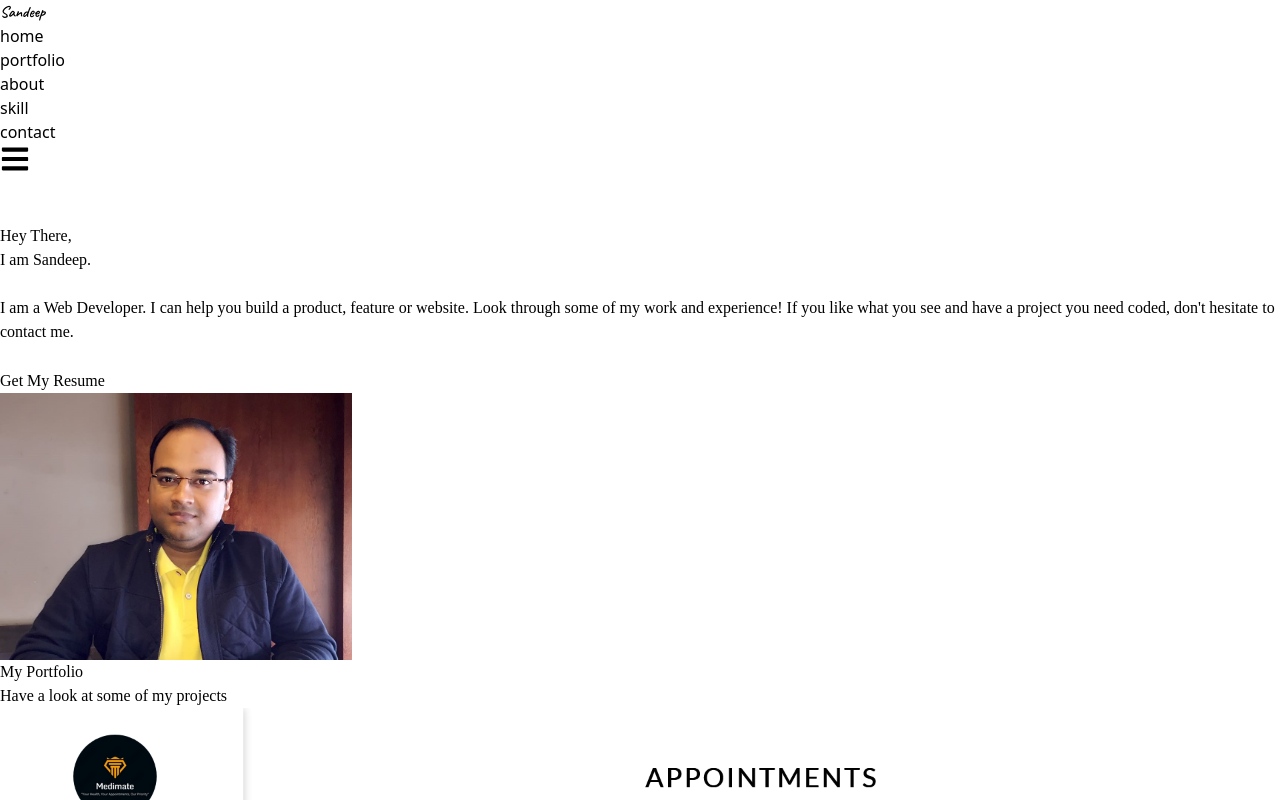
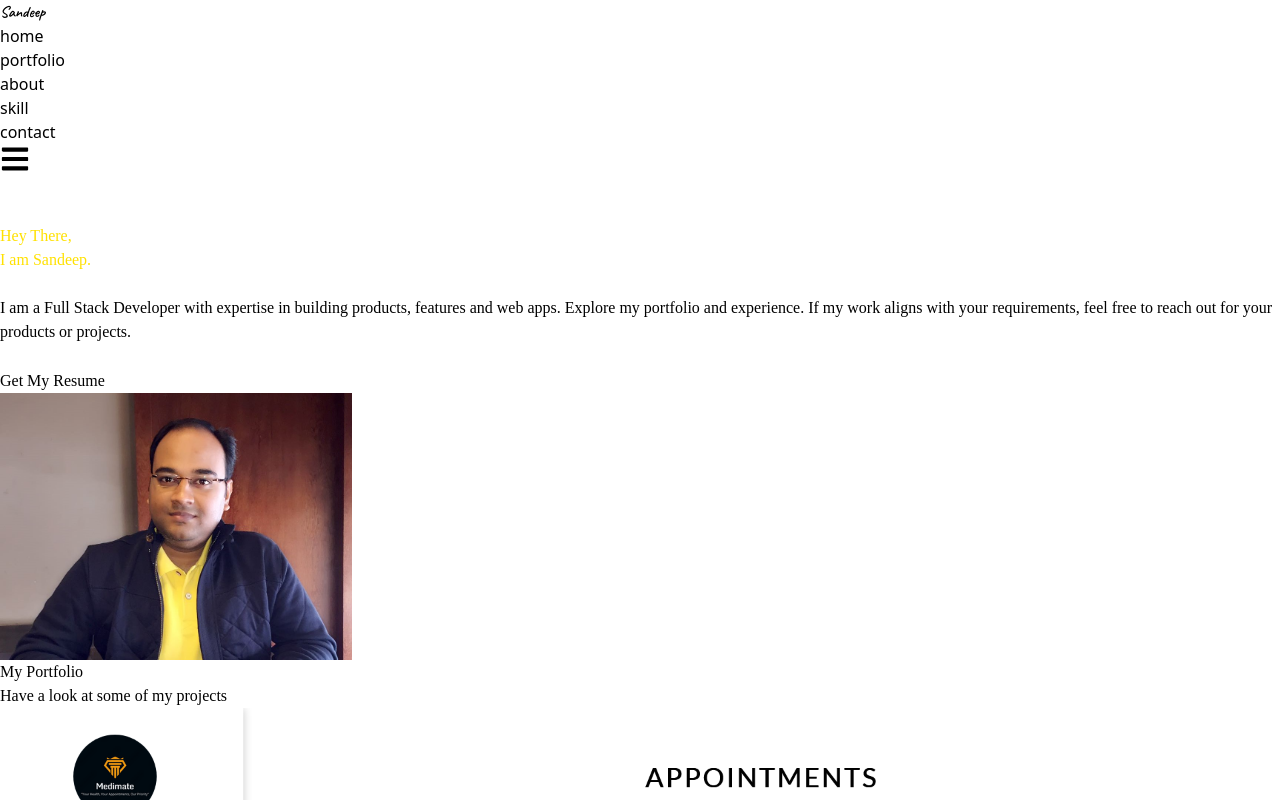
Before and after one commit to mailsg/myportfolio, a React (Vite) app: page / in a window 1280 px wide. Shown: the top 800 px of the page. Built offline with nearby package versions, Linux system fonts and the light colour scheme; a web font is replaced by a local one.

Commit message:
Fix header, shorten summary and add tech stack

```diff
--- a/src/App.css
+++ b/src/App.css
@@ -8,6 +8,28 @@
 
 .overflow-hidden {
   overflow: hidden;
+}
+
+.anime {
+  animation: color-change 3s infinite;
+}
+
+@keyframes color-change {
+  0% {
+    color: gray;
+  }
+
+  25% {
+    color: #FFFF00;
+  }
+
+  75% {
+    color: #FF0000;
+  }
+
+  100% {
+    color: #00008B;
+  }
 }
 
 @media only screen and (max-width: 767px) {
--- a/src/components/Home.jsx
+++ b/src/components/Home.jsx
@@ -10,14 +10,14 @@ const Home = () => {
     >
     <div className="max-w-screen-lg mx-auto flex flex-col items-center justify-around h-full px-4 md:flex-row">
         <div className="flex flex-col justify-center mr-40 h-full home">
-          <h2 className="text-5xl mt-12 sm:mt-0 sm:text-7xl font-bold text-white"  style={{ fontFamily: 'Playpen' }}>
+          <h2 className="text-5xl mt-12 sm:mt-0 sm:text-7xl font-bold text-white anime"  style={{ fontFamily: 'Playpen' }}>
             Hey There,<br /> I am Sandeep.
           </h2>
           <p className="text-white py-4 max-w-md" style={{ fontFamily: 'Playpen Sans' }}>
             <br />
-            I am a Web Developer. I can help you build a product, feature or website.
-            Look through some of my work and experience!
-            If you like what you see and have a project you need coded, don't hesitate to contact me.
+            I am a Full Stack Developer with expertise in building products, features and web apps.
+            Explore my portfolio and experience.
+            If my work aligns with your requirements, feel free to reach out for your products or projects.
           </p>
           <div>
           <br />
--- a/src/components/Modal.jsx
+++ b/src/components/Modal.jsx
@@ -9,7 +9,7 @@ const Modal = ({ project, onClose}) => {
 
             <div className="modal-content py-4 text-left px-6 max-h-96">
               <div className="flex justify-between items-center pb-3">
-                <p className="text-2xl font-bold" style={{ fontFamily: 'Playpen' }}>{project.title}</p>
+                <p className="text-2xl font-bold" style={{ fontFamily: 'Playpen' }}>{project.title} - </p>
                 <div className="modal-close cursor-pointer z-50" onClick={onClose}>
                   <svg
                     className="fill-current text-white"
--- a/src/components/Portfolio.jsx
+++ b/src/components/Portfolio.jsx
@@ -26,9 +26,7 @@ const Portfolio = () => {
 
             On the backend, MediMate relies on the robust and secure Rails framework. We have left no stone un-turned when it comes to ensuring the highest levels of authentication and authorization.
             Your data safety is our top priority.
-            What sets MediMate apart is its commitment to simplifying your search for healthcare providers.
-            Whether you are seeking a specialist, general practitioner, or any other medical service, our platform streamlines the process, allowing you to browse and book appointments with ease.
-            It is a bridge between the needs of patients and the expertise of healthcare professionals.`,
+            What sets MediMate apart is its commitment to simplifying your search for healthcare providers.`,
 
             code: 'https://github.com/mailsg/medimate-backend',
         },
@@ -58,6 +56,7 @@ const Portfolio = () => {
             title: `Build Your Recipe`,
             src: recipe,
             description: `Your culinary companion! Organize recipes, ingredients, and your pantry effortlessly.
+            It is a feature-rich mobile web application built with the power of React and Redux and robustness of Rails backend framework.
             Save ingredients, track your kitchen inventory, and craft delightful recipes.
             Plus, easily generate shopping lists based on your recipe needs.
             Share your culinary creations with the world by making recipes public.
@@ -82,7 +81,7 @@ const Portfolio = () => {
             src: space,
             description: `Space Travelers' Hub is your gateway to a cutting-edge web application designed for a pioneering company
             in the commercial and scientific space travel industry.
-            With this innovative platform, users can seamlessly book rocket journeys and secure their spots on exclusive space missions,
+            With this innovative platform, built with React Redux and SpaceX API, users can seamlessly book rocket journeys and secure their spots on exclusive space missions,
             unlocking a realm of thrilling adventures beyond our world.
             It's not just an App; it's your passport to the cosmos. Join us as we venture into the final frontier.`,
 
@@ -95,9 +94,6 @@ const Portfolio = () => {
             description: `This is a dynamic web application that leverages an external API to fetch and display data about movies and shows.
             The core idea behind this project is to create a user-friendly platform that allows users to explore, discover, and interact with their favorite movies and shows. By integrating the API data,
             the web app provides a comprehensive collection of information, including details such as movie titles, genres, ratings.
-            With this project, the focus is not only on accessing and presenting the API data but also on creating an engaging and intuitive user interface. The app incorporates a visually appealing design, seamless navigation, and interactive features that enhance the overall user experience. Users can search for specific movies or shows,
-            filter content based on genres or ratings, and even create personalized watchlists to keep track of their favorite titles.
-
             In terms of development, the project involves working with modern web technologies such as HTML, CSS, JavaScript and RESTful API.
             The project's modular structure and well-documented codebase make it easy to iterate, refine, and add new features as desired.`,
 
@@ -108,6 +104,7 @@ const Portfolio = () => {
             title: `International Summit Portal`,
             src: ishwt,
             description: `This project is a vibrant and informative website tailored to the prestigious event known as the "International Summit on Health & Wellness Tourism 2023."
+            It is developed with HTML5, CSS3 and Vanilla JavaScript.
             Within its digital pages, you will discover a comprehensive platform that perfectly encapsulates the essence and significance of this global gathering.
             This web development venture merges creativity and functionality to provide attendees and enthusiasts with an engaging and interactive experience.
             It's more than just a website; it's your digital gateway to the future of health and wellness tourism.`,
@@ -119,7 +116,7 @@ const Portfolio = () => {
             title: `Math-Magicians`,
             src: math,
             description: `Math-Magicians isn't your typical math website;
-            it's an immersive and user-friendly Single Page App (SPA) designed to captivate the hearts of mathematics enthusiasts.
+            it's an immersive and user-friendly Single Page App (SPA), powered by React and Redux, designed to captivate the hearts of mathematics enthusiasts.
             Dive into a world where you can effortlessly perform calculations and be inspired by a daily dose of intriguing math-related quotes.
             It's the perfect digital haven for anyone who finds beauty in numbers and seeks to explore the wonders of mathematics with ease.`,
 
@@ -163,8 +160,10 @@ const Portfolio = () => {
                     className="rounded-md w-full h-48 object-fill"
                   />
                   <div className="flex items-center justify-center flex-col">
-                    <p className="text-center text-xl font-medium py-4"
-                        style={{ fontFamily: 'Playpen' }}                    >
+                    <p className="text-center text-xl font-medium py-4 cursor-pointer underline"
+                        style={{ fontFamily: 'Playpen' }}
+                        onClick={() => window.open(code)}
+                      >
 
                       {title}
 
```
